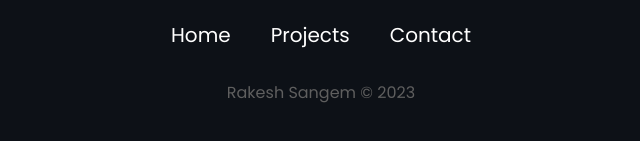
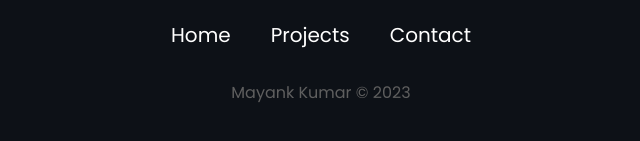
Before and after one commit to mkr45/portfolio, a plain HTML site: page index.html in a window 1280 px wide. Shown: the part 2032-2173 px from the top of the page, 319-959 px from the left. Drawn offline with nearby package versions, Linux system fonts and the light colour scheme.

Commit message:
Update index.html

```diff
--- a/index.html
+++ b/index.html
@@ -218,7 +218,7 @@
     <script>
       let a = new Date().getFullYear();
       document.querySelector(".currentYear").innerHTML =
-        "Rakesh Sangem &#169; " + a;
+        "\Mayank Kumar &#169; " + a;
     </script>
   </footer>
 
```
